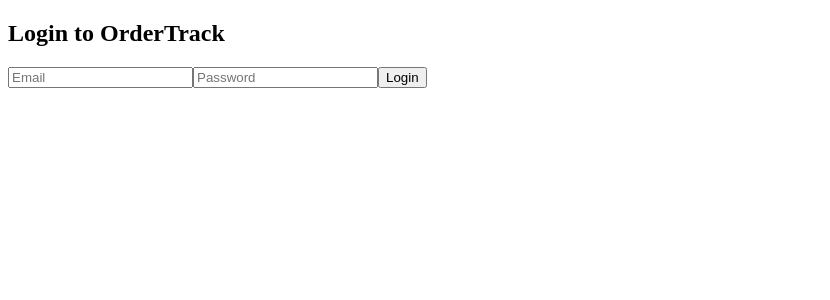
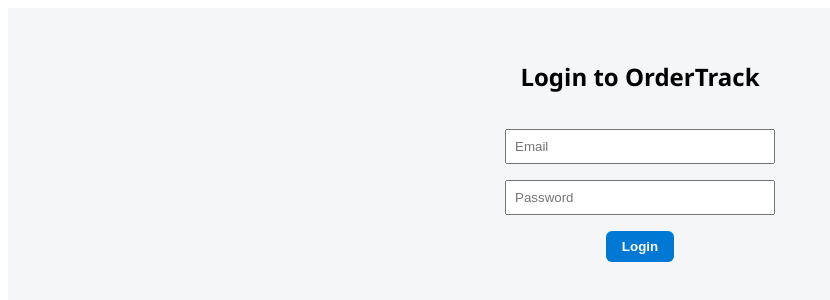
Before and after one commit to selvinreddyyeruva/OrderTrack-Frontend, a React (Create React App) app: page / in a window 1280 px wide. Shown: the top 300 px of the page, without its empty margins (0-830 px from the left). Built offline with nearby package versions, Linux system fonts and the light colour scheme.

Commit message:
Update App.css

```diff
--- a/src/App.css
+++ b/src/App.css
@@ -1,15 +1,61 @@
-.header {
+/* Layout base */
+.app {
+  font-family: 'Segoe UI', Tahoma, Geneva, Verdana, sans-serif;
+  text-align: center;
+  padding: 2rem;
+  background-color: #f4f6f8;
+  min-height: 100vh;
+}
+
+/* Login styling */
+.login {
+  display: flex;
+  flex-direction: column;
+  align-items: center;
+  gap: 1rem;
+}
+.login input {
+  padding: 0.5rem;
+  width: 250px;
+}
+.login button {
+  padding: 0.5rem 1rem;
+  background: #0078d4;
+  color: white;
+  border: none;
+  cursor: pointer;
+  border-radius: 6px;
+  font-weight: bold;
+}
+.login button:hover {
+  background-color: #005fa3;
+}
+
+/* Welcome banner */
+.welcome-banner {
   display: flex;
   justify-content: space-between;
   align-items: center;
-  max-width: 900px;
-  margin: 0 auto 2rem;
-  padding: 1rem;
-  background-color: #ffffff;
+  background: linear-gradient(to right, #e3f2fd, #ffffff);
+  padding: 1.5rem;
+  border-radius: 12px;
+  margin-bottom: 2rem;
+  box-shadow: 0 4px 12px rgba(0,0,0,0.05);
+}
+.welcome-text h1 {
+  font-size: 1.8rem;
+  margin: 0;
+}
+.welcome-text span {
+  color: #0078d4;
+  font-weight: bold;
+}
+.welcome-banner img {
+  width: 200px;
   border-radius: 10px;
-  box-shadow: 0 0 10px rgba(0,0,0,0.1);
 }
 
+/* Logout button */
 .logout-btn {
   background-color: #e53935;
   color: white;
@@ -18,70 +64,30 @@
   border-radius: 6px;
   cursor: pointer;
   font-weight: bold;
+  margin-top: 1rem;
 }
-
 .logout-btn:hover {
   background-color: #c62828;
 }
 
-.welcome-images {
-  display: flex;
-  justify-content: center;
-  gap: 2rem;
-  margin-bottom: 2rem;
-}
-
-.welcome-images img {
-  width: 200px;
-  border-radius: 12px;
-  box-shadow: 0 0 10px rgba(0,0,0,0.1);
-}
-
+/* Dashboard sections */
 .dashboard-container {
-  display: flex;
-  flex-wrap: wrap;
-  justify-content: space-between;
   max-width: 1200px;
   margin: 0 auto;
 }
-
 .main-dashboard {
   flex: 3;
 }
 
-.delivery-right-pane {
-  flex: 1;
-  background-color: #ffffff;
-  padding: 1.5rem;
-  margin-top: 1rem;
-  margin-left: 2rem;
-  border-radius: 10px;
-  box-shadow: 0 0 10px rgba(0,0,0,0.1);
+/* Metric cards */
+.metrics {
+  display: flex;
+  justify-content: center;
+  flex-wrap: wrap;
+  gap: 1.5rem;
+  margin-bottom: 2rem;
 }
-
-.delivery-right-pane h2 {
-  margin-bottom: 1rem;
-}
-
-.delivery-right-pane ul {
-  list-style: none;
-  padding: 0;
-}
-
-.delivery-right-pane li {
-  margin-bottom: 0.5rem;
-}
-
-.delivery-right-pane a {
-  color: #0078d4;
-  text-decoration: none;
-}
-
-.delivery-right-pane a:hover {
-  text-decoration: underline;
-}
-
-.metrics a {
+.metrics .card {
   padding: 1.5rem 2rem;
   border-radius: 10px;
   font-weight: bold;
@@ -92,22 +98,18 @@
   transition: transform 0.2s;
   text-decoration: none;
   color: black;
-  display: inline-block;
+  cursor: pointer;
+  border: none;
 }
-
+.metrics .card:hover {
+  transform: scale(1.05);
+}
 .total { background-color: #e3f2fd; }
 .in-transit { background-color: #fff3cd; }
 .delivered { background-color: #d4edda; }
 .issues { background-color: #f8d7da; }
 
-.metrics {
-  display: flex;
-  justify-content: center;
-  flex-wrap: wrap;
-  gap: 1.5rem;
-  margin-bottom: 2rem;
-}
-
+/* Chart section */
 .chart {
   max-width: 700px;
   margin: 3rem auto;
@@ -116,3 +118,28 @@
   border-radius: 12px;
   box-shadow: 0 0 10px rgba(0,0,0,0.1);
 }
+
+/* Order data list */
+.order-data {
+  background-color: #ffffff;
+  border-radius: 10px;
+  box-shadow: 0 0 8px rgba(0,0,0,0.1);
+  padding: 1rem;
+  margin: 1rem auto;
+  max-width: 600px;
+  text-align: left;
+}
+.order-data h3 {
+  margin-top: 0;
+  color: #333;
+}
+.order-data ul {
+  list-style: none;
+  padding: 0;
+  max-height: 250px;
+  overflow-y: auto;
+}
+.order-data li {
+  padding: 0.4rem 0;
+  border-bottom: 1px solid #eee;
+}
```
